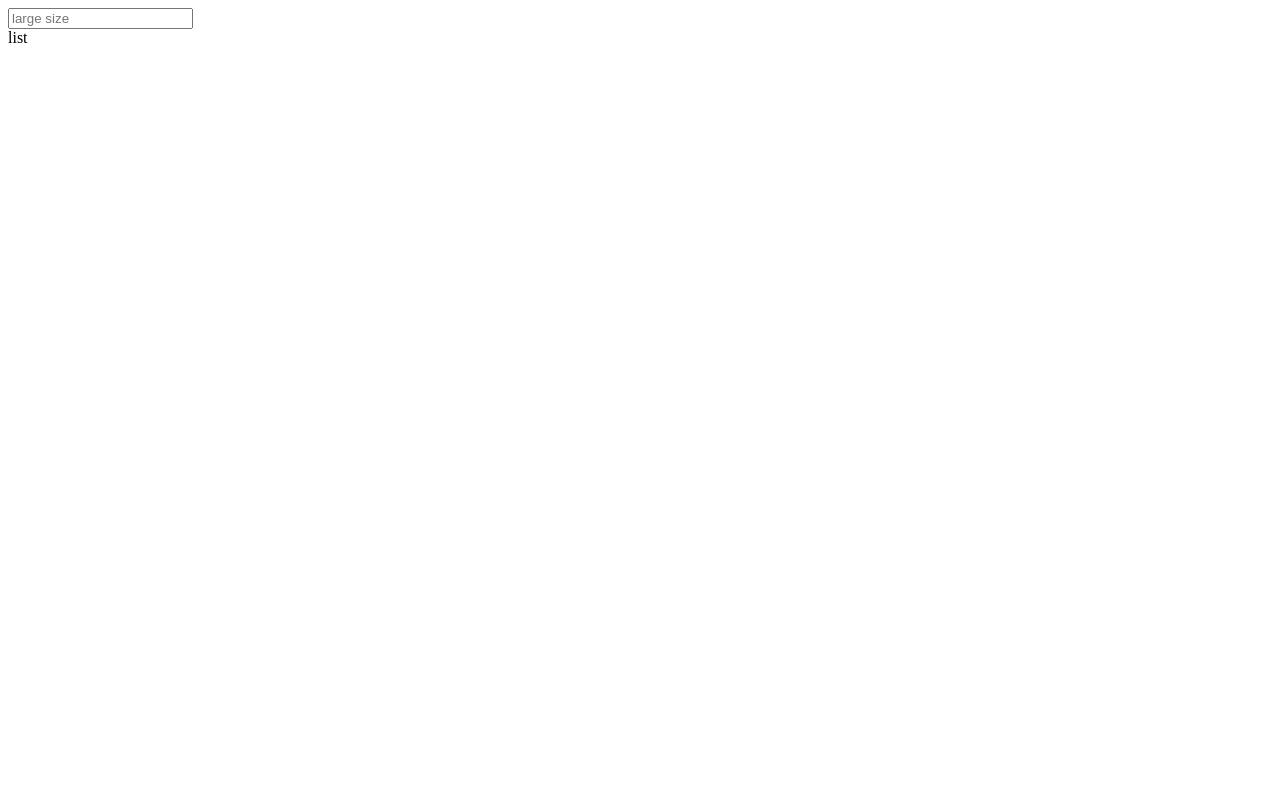
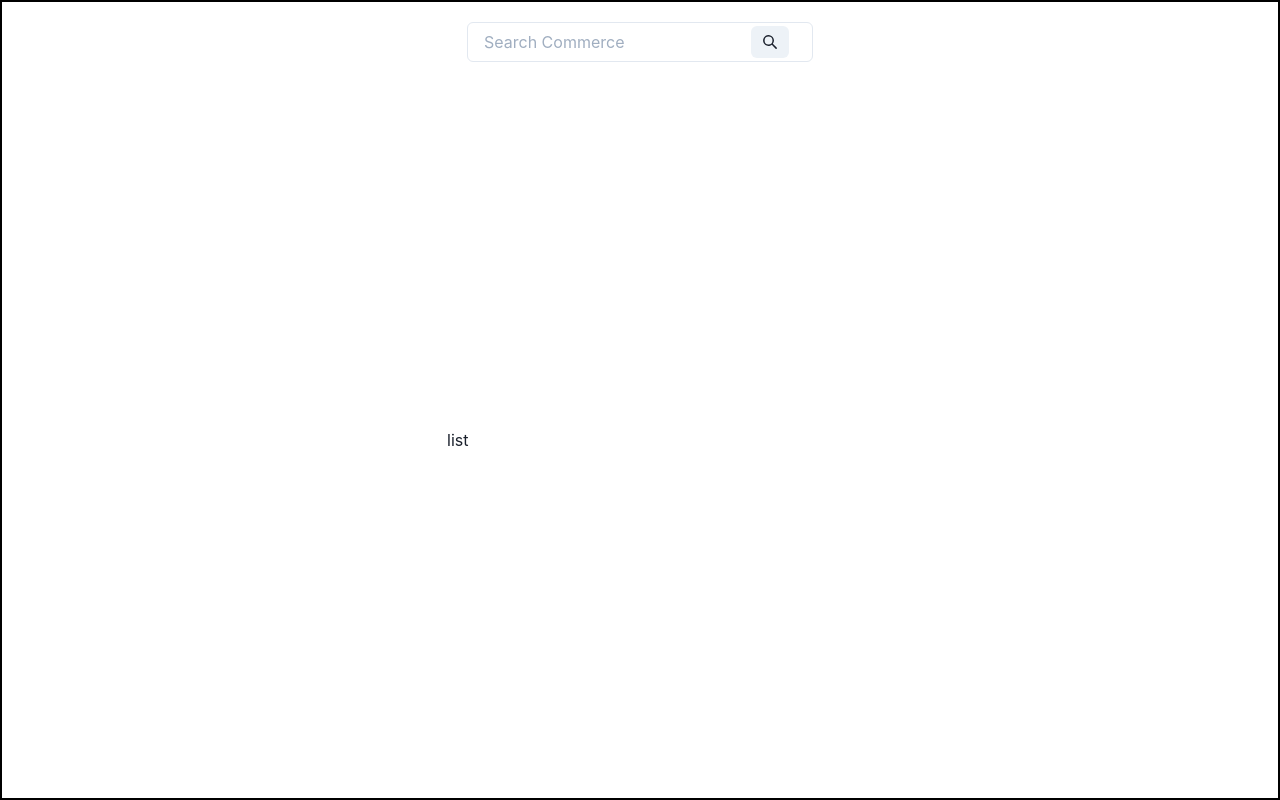
Before and after one commit to Heckiz/search-bar, a React (Vite) app: page / in a window 1280 px wide. Built offline with nearby package versions, Linux system fonts and the light colour scheme; data requests are answered from the project's data file.

Commit message:
add styles to searchBar component

```diff
--- a/package.json
+++ b/package.json
@@ -6,6 +6,7 @@
     "server": "json-server --watch db.json"
   },
   "dependencies": {
+    "@chakra-ui/icons": "^1.0.13",
     "@chakra-ui/react": "^1.6.4",
     "@emotion/react": "^11.4.0",
     "@emotion/styled": "^11.3.0",
--- a/src/App.jsx
+++ b/src/App.jsx
@@ -1,6 +1,7 @@
 import React from 'react';
 import './App.css';
-import {Provider} from 'react-redux';
+import { Box } from '@chakra-ui/react'
+import { Provider } from 'react-redux';
 import store from './store/store';
 import SearchBar from './components/SearchBar';
 import CommercesList from './components/Table/CommercesList';
@@ -9,8 +10,18 @@ function App() {
 
   return (
     <Provider store={store}>
-      <SearchBar/>
-      <CommercesList/>
+
+      <Box
+        d="grid" h="100vh"
+        justifyContent="center"
+        border="2px solid black"
+      >
+
+        <SearchBar />
+        <CommercesList />
+
+      </Box>
+
     </Provider>
   )
 }
--- a/src/components/SearchBar.jsx
+++ b/src/components/SearchBar.jsx
@@ -1,9 +1,26 @@
 import React from 'react'
-import {Box, Input} from '@chakra-ui/react'
+import { Box, Input, InputGroup, InputRightElement,Button } from '@chakra-ui/react'
+import { SearchIcon } from "@chakra-ui/icons"
+
 export default function SearchBar() {
     return (
-        <Box>
-             <Input placeholder="large size" size="lg" />
+        <Box h="max-content" m="5">
+
+            <InputGroup size="md">
+
+                <Input
+                    pr="20"
+                    placeholder="Search Commerce"
+                />
+
+                <InputRightElement width="25%">
+                    <Button  size="sm" >
+                        <SearchIcon/>
+                    </Button>
+                </InputRightElement>
+
+            </InputGroup>
+
         </Box>
     )
 }
--- a/src/main.jsx
+++ b/src/main.jsx
@@ -2,10 +2,13 @@ import React from 'react'
 import ReactDOM from 'react-dom'
 import './index.css'
 import App from './App'
+import { ChakraProvider } from "@chakra-ui/react"
 
 ReactDOM.render(
   <React.StrictMode>
+    <ChakraProvider>
     <App />
+    </ChakraProvider>
   </React.StrictMode>,
   document.getElementById('root')
 )
```
Also changed, not shown: 1 other file (tests, documents, lock files or other folders).
